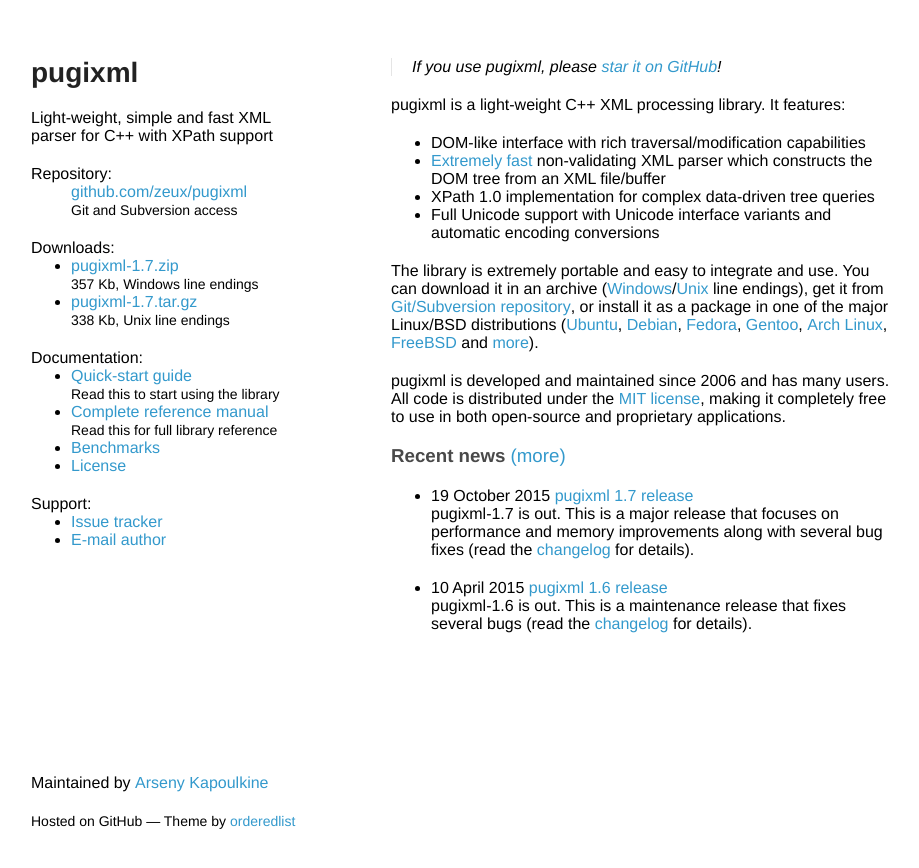
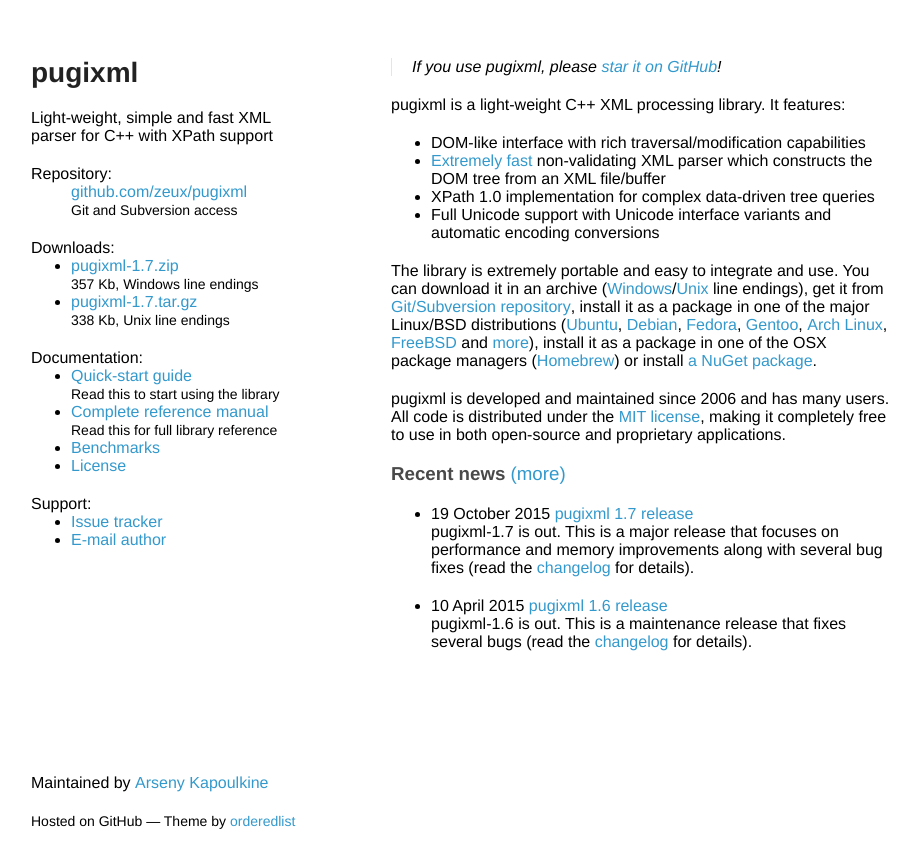
Before and after one commit to zeux/pugixml, a Jekyll site: the page built from index.md, in a window 1280 px wide. Shown: the top 868 px of the page, without its empty margins (179-1098 px from the left). Built offline with Jekyll 4.4.1, drawn with Linux system fonts in a browser that asks for light colours.

Commit message:
Add Homebrew and NuGet links

```diff
--- a/index.md
+++ b/index.md
@@ -12,7 +12,7 @@ pugixml is a light-weight C++ XML processing library. It features:
 * XPath 1.0 implementation for complex data-driven tree queries
 * Full Unicode support with Unicode interface variants and automatic encoding conversions
 
-The library is extremely portable and easy to integrate and use. You can download it in an archive (<a href="http://github.com/zeux/pugixml/releases/download/v{{site.version}}/pugixml-{{site.version}}.zip" onclick="trackLink('download', 'pugixml-{{site.version}}.zip')">Windows</a>/<a href="http://github.com/zeux/pugixml/releases/download/v{{site.version}}/pugixml-{{site.version}}.tar.gz" onclick="trackLink('download', 'pugixml-{{site.version}}.tar.gz')">Unix</a> line endings), get it from [Git/Subversion repository](https://github.com/zeux/pugixml), or install it as a package in one of the major Linux/BSD distributions ([Ubuntu](http://packages.ubuntu.com/search?keywords=pugixml), [Debian](https://tracker.debian.org/pkg/pugixml), [Fedora](https://apps.fedoraproject.org/packages/pugixml), [Gentoo](http://packages.gentoo.org/package/dev-libs/pugixml?arches=prefix), [Arch Linux](https://aur.archlinux.org/packages/pugixml/), [FreeBSD](http://fbsdmon.org/ports/textproc/pugixml) and [more](http://pkgs.org/search/pugixml)).
+The library is extremely portable and easy to integrate and use. You can download it in an archive (<a href="http://github.com/zeux/pugixml/releases/download/v{{site.version}}/pugixml-{{site.version}}.zip" onclick="trackLink('download', 'pugixml-{{site.version}}.zip')">Windows</a>/<a href="http://github.com/zeux/pugixml/releases/download/v{{site.version}}/pugixml-{{site.version}}.tar.gz" onclick="trackLink('download', 'pugixml-{{site.version}}.tar.gz')">Unix</a> line endings), get it from [Git/Subversion repository](https://github.com/zeux/pugixml), install it as a package in one of the major Linux/BSD distributions ([Ubuntu](http://packages.ubuntu.com/search?keywords=pugixml), [Debian](https://tracker.debian.org/pkg/pugixml), [Fedora](https://apps.fedoraproject.org/packages/pugixml), [Gentoo](http://packages.gentoo.org/package/dev-libs/pugixml?arches=prefix), [Arch Linux](https://aur.archlinux.org/packages/pugixml/), [FreeBSD](http://fbsdmon.org/ports/textproc/pugixml) and [more](http://pkgs.org/search/pugixml)), install it as a package in one of the OSX package managers ([Homebrew](http://brewformulas.org/Pugixml)) or install [a NuGet package](https://www.nuget.org/packages/pugixml/).
 
 pugixml is developed and maintained since 2006 and has many users. All code is distributed under the [MIT license](/license.html), making it completely free to use in both open-source and proprietary applications.
 
```
